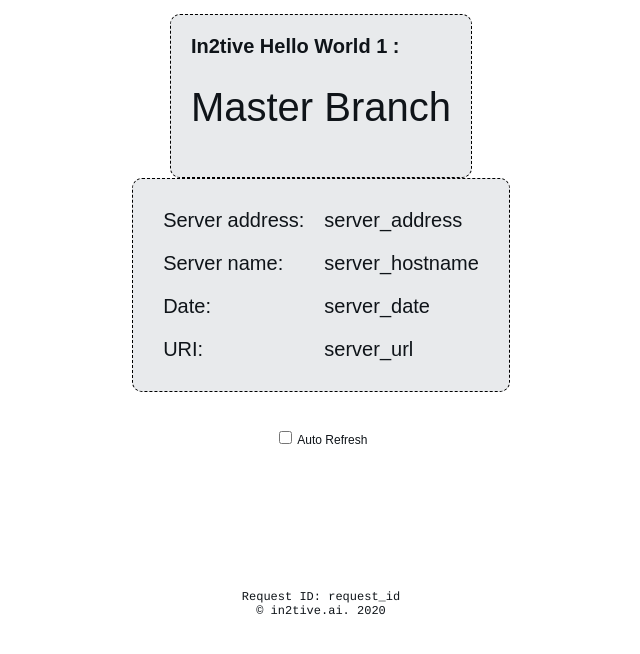
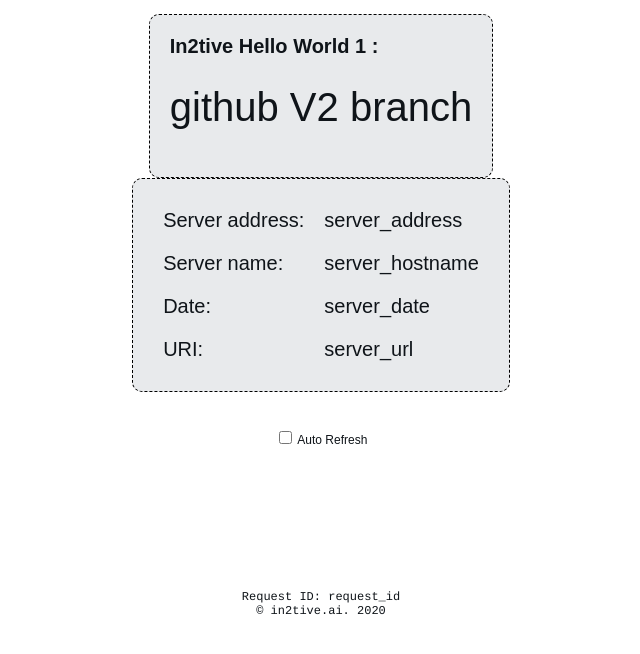
Before and after one commit to QA-Team-In2tive/gitrepo-12, a plain HTML site: page index.html in a window 1280 px wide. Shown: the part 146-800 px from the top of the page, without its empty margins (319-959 px from the left). Drawn offline with Linux system fonts and the light colour scheme.

Commit message:
Update index.html

```diff
--- a/index.html
+++ b/index.html
@@ -110,7 +110,7 @@
     <img alt="In2tive Logo" src="logo512.png" />
     <div class="hello">
         <b>
-           In2tive Hello World 1 : <h1>Master Branch</h1>
+           In2tive Hello World 1 : <h1>github V2 branch</h1>
         </b>
     </div>
     <div class="info">
```
